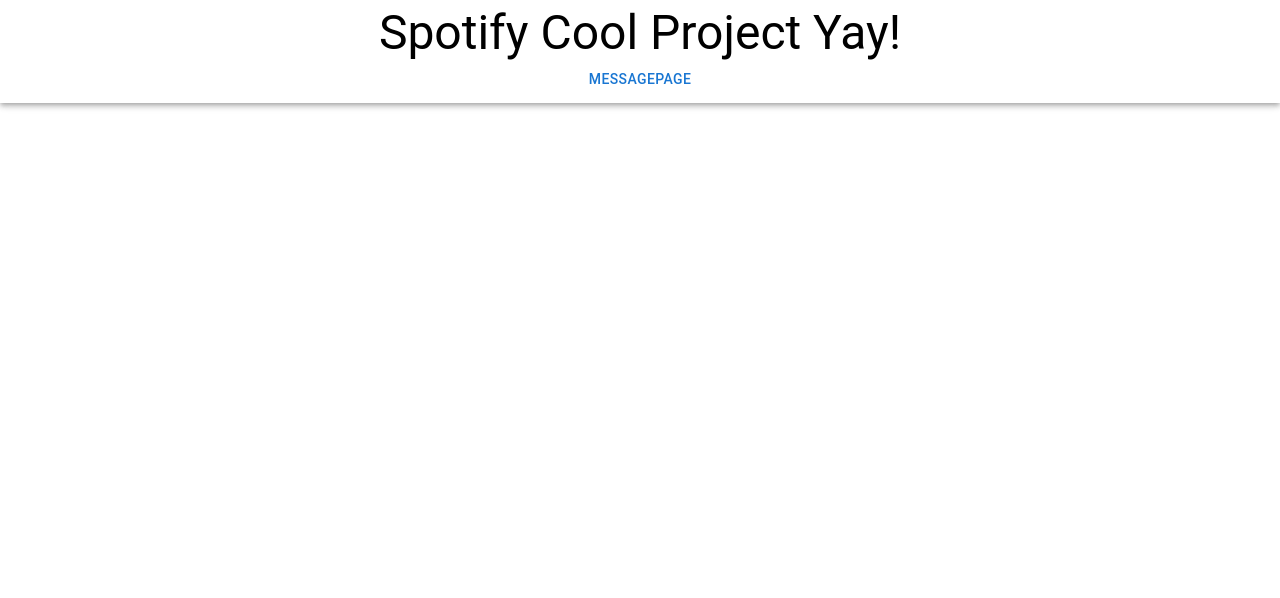
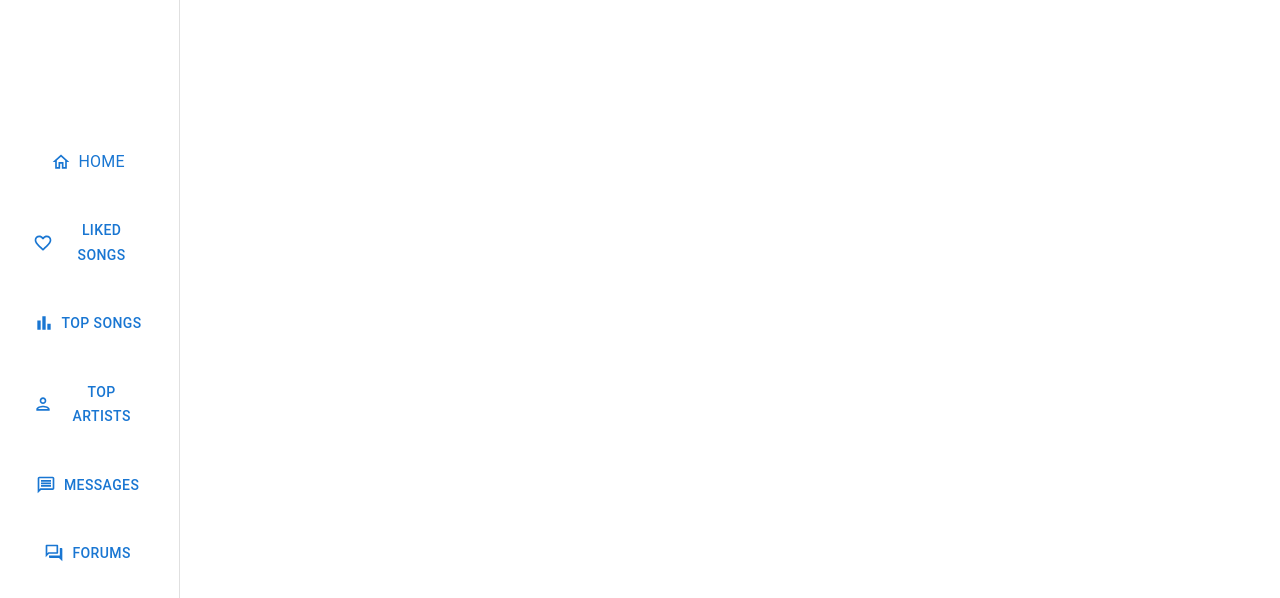
Before and after one commit to clrali/Launch-Spotify, a React (Create React App) app in the folder frontend/: page / in a window 1280 px wide. Shown: the top 598 px of the page. Built offline with nearby package versions, Linux system fonts and the light colour scheme.

Commit message:
oh borther

```diff
--- a/frontend/package.json
+++ b/frontend/package.json
@@ -5,11 +5,13 @@
   "dependencies": {
     "@emotion/react": "^11.9.0",
     "@emotion/styled": "^11.8.1",
+    "@mui/icons-material": "^5.8.2",
     "@mui/material": "^5.8.2",
     "@testing-library/jest-dom": "^5.16.4",
     "@testing-library/react": "^13.3.0",
     "@testing-library/user-event": "^13.5.0",
     "axios": "^0.27.2",
+    "node-sass": "^7.0.1",
     "react": "^18.1.0",
     "react-dom": "^18.1.0",
     "react-router-dom": "^6.3.0",
--- /dev/null
+++ b/frontend/src/components/navbar/Navbar.css
@@ -0,0 +1,3 @@
+.fonts {
+    font-size: 200px;
+}
--- a/frontend/src/components/navbar/Navbar.js
+++ b/frontend/src/components/navbar/Navbar.js
@@ -1,19 +1,74 @@
-import { Link, useLocation } from 'react-router-dom';
-import Button from '@mui/material/Button';
-import { Typography } from '@mui/material';
-import { AppBar } from '@mui/material';
-const Navbar = props => {
-	return (
-		<>
-			<AppBar color='inherit' position='static' sx={{margin: '0px', padding: '5px'}}>
-					<Typography variant="h3">Spotify Cool Project Yay!</Typography>
-				<nav>
-					<Button variant={useLocation().pathname==='/messages' ? 'contained' : 'text'} component={Link} to="/messages">MessagePage</Button>
-				</nav>
-			</AppBar>
+import { Link, useLocation } from "react-router-dom";
+import Button from "@mui/material/Button";
+import { Typography } from "@mui/material";
+import { AppBar } from "@mui/material";
+import "./Navbar";
+import {
+  List,
+  Divider,
+  ListItem,
+  ListItemIcon,
+  ListItemText,
+  Drawer,
+  Box,
+} from "@mui/material";
+import ForumIcon from "@mui/icons-material/Forum";
+import ForumOutlinedIcon from "@mui/icons-material/ForumOutlined";
+import MessageIcon from '@mui/icons-material/Message';
+import MessageOutlinedIcon from '@mui/icons-material/MessageOutlined';
+import HomeIcon from "@mui/icons-material/Home";
+import HomeOutlinedIcon from "@mui/icons-material/HomeOutlined";
+import FavoriteIcon from '@mui/icons-material/Favorite';
+import FavoriteBorderOutlinedIcon from '@mui/icons-material/FavoriteBorderOutlined';
+import BarChartIcon from '@mui/icons-material/BarChart';
+import BarChartOutlinedIcon from '@mui/icons-material/BarChartOutlined';
+import PersonIcon from '@mui/icons-material/Person';
+import PersonOutlinedIcon from '@mui/icons-material/PersonOutlined';
 
-		</>
-	);
+const Navbar = (props) => {
+  //<Button
+  //variant={
+  //    useLocation().pathname === "/messages" ? "contained" : "text"
+  //  }
+  //  component={Link}
+  //  to="/messages"
+  //>
+  //  MessagePage
+  //</Button>
+  return (
+    <div className="fonts">
+      <Box>
+        <Drawer
+          PaperProps={{
+            sx: { width: "12%", padding: "1%", paddingTop: "10%" },
+          }}
+          elevation={16}
+          anchor="left"
+          open={true}
+          variant="persistent"
+        >
+          <Button sx={{margin: 2}} variant={useLocation().pathname === "/home" ? "outlined" : "text"} component={Link} to="/home" startIcon={useLocation().pathname === "/home" ? <HomeIcon/> : <HomeOutlinedIcon/>}>
+            <Typography>Home</Typography>
+          </Button>
+          <Button sx={{margin: 2}} variant={useLocation().pathname === "/liked" ? "outlined" : "text"} component={Link} to="/liked" startIcon={useLocation().pathname === "/liked" ? <FavoriteIcon/> : <FavoriteBorderOutlinedIcon/>}>
+            Liked Songs
+          </Button>
+          <Button sx={{margin: 2}} variant={useLocation().pathname === "/top" ? "outlined" : "text"} component={Link} to="/top" startIcon={useLocation().pathname === "/top" ? <BarChartIcon/> : <BarChartOutlinedIcon/>}>
+            Top Songs
+          </Button>
+          <Button sx={{margin: 2}} variant={useLocation().pathname === "/artists" ? "outlined" : "text"} component={Link} to="/artists" startIcon={useLocation().pathname === "/artists" ? <PersonIcon/> : <PersonOutlinedIcon/>}>
+            Top Artists
+          </Button>
+          <Button sx={{margin: 2}} variant={useLocation().pathname === "/messages" ? "outlined" : "text"} component={Link} to="/messages" startIcon={useLocation().pathname === "/messages" ? <MessageIcon/> : <MessageOutlinedIcon/>}>
+            Messages
+          </Button>
+          <Button sx={{margin: 2}} variant={useLocation().pathname === "/forums" ? "outlined" : "text"} component={Link} to="/forums" startIcon={useLocation().pathname === "/forums" ? <ForumIcon/> : <ForumOutlinedIcon/>}>
+            Forums
+          </Button>
+        </Drawer>
+      </Box>
+    </div>
+  );
 };
 
 export default Navbar;
```
Also changed, not shown: 1 other file (tests, documents, lock files or other folders).
